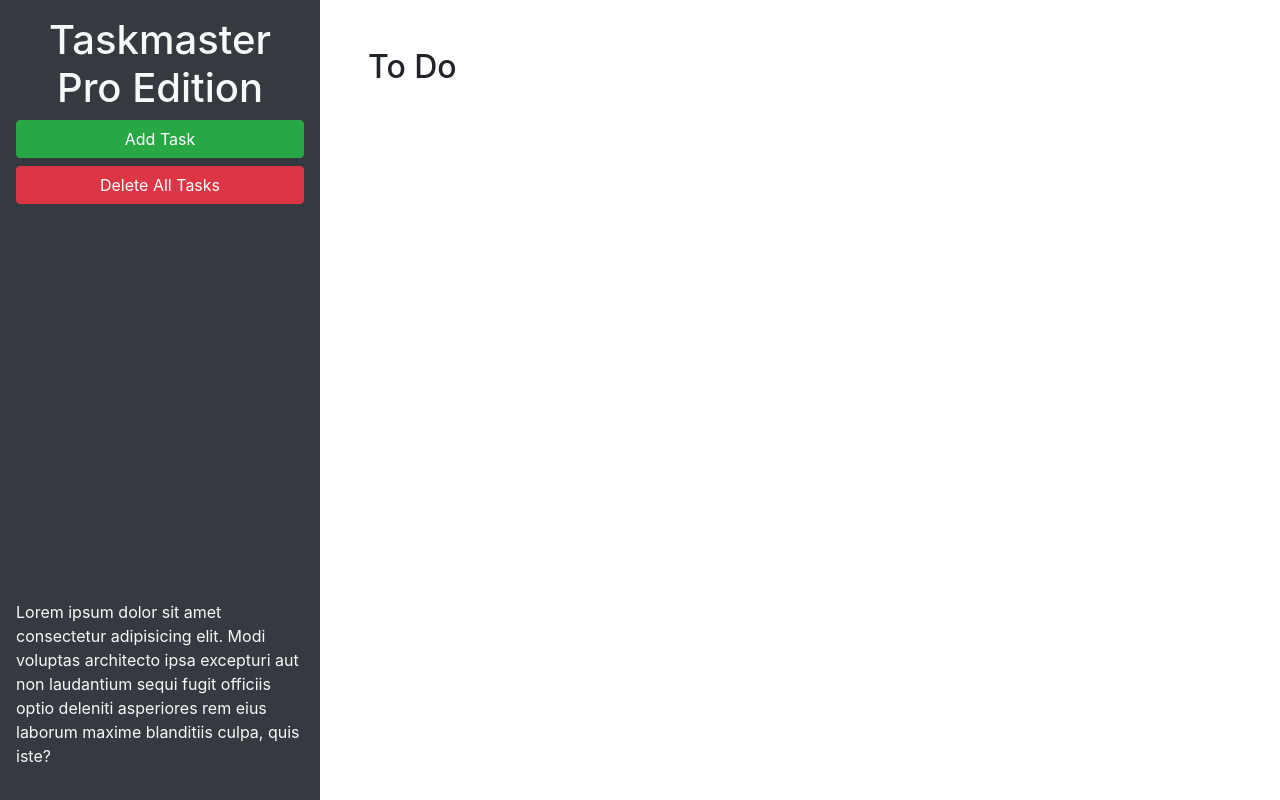
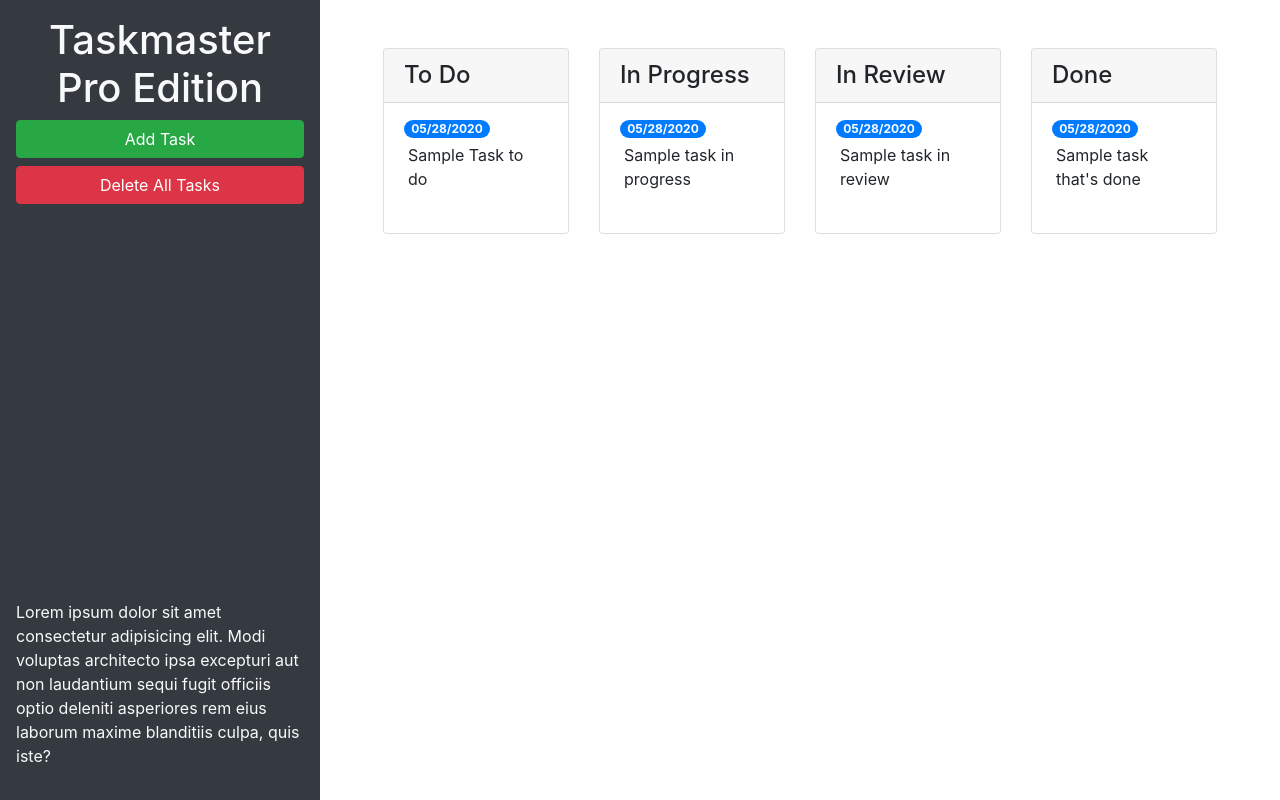
Before and after one commit to chapmanh10/taskmaster-pro, a plain HTML site: page index.html in a window 1280 px wide. Drawn offline with nearby package versions, Linux system fonts and the light colour scheme.

Commit message:
cards created and modal updated

```diff
--- a/assets/js/script.js
+++ b/assets/js/script.js
@@ -126,7 +126,7 @@ $(".list-group").on("blur", "input[type='text']", function() {
   var index = $(this)
     .closest(".list-group-item")
     .index();
-
+console.log(status, index, tasks)
   // update task in array and re-save to localstorage
   tasks[status][index].date = date;
   saveTasks();
--- a/index.html
+++ b/index.html
@@ -24,9 +24,59 @@
       </p>
     </header>
     <main class="col-12 col-lg-9">
-      <div class="m-5">
-        <h2>To Do</h2>
-        <ul id="list-toDo" class="list-group"> </ul>
+      <div class="m-5 row justify-content-around">
+        <!-- todo start -->
+        <div class="col-12 col-md-6 col-xl-3 mb-3">
+          <div class="card">
+            <h4 class="card-header">To Do</h4>
+            <ul id="list-toDo" class="list-group list-group-flush">
+              <li class="list-group-item">
+                <span class="badge badge-primary badge-pill">05/28/2020</span>
+                <p class="m-1">Sample Task to do</p>
+              </li>
+            </ul>
+          </div>
+        </div>
+        <!-- todo end -->
+        <!-- in progress start -->
+        <div class="col-12 col-md-6 col-xl-3 mb-3">
+          <div class="card">
+            <h4 class="card-header">In Progress</h4>
+            <ul id="list-inProgress" class="list-group list-group-flush">
+              <li class="list-group-item">
+                <span class="badge badge-primary badge-pill">05/28/2020</span>
+                <p class="m-1">Sample task in progress</p>
+              </li>
+            </ul>
+          </div>
+        </div>
+        <!-- in progress end -->
+        <!-- in review start -->
+        <div class="col-12 col-md-6 col-xl-3 mb-3">
+          <div class="card">
+            <h4 class="card-header">In Review</h4>
+            <ul id="list-inReview" class="list-group list-group-flush">
+              <li class="list-group-item">
+                <span class="badge badge-primary badge-pill">05/28/2020</span>
+                <p class="m-1">Sample task in review</p>
+              </li>
+            </ul>
+          </div>
+        </div>
+        <!-- in review end -->
+        <!-- done start -->
+        <div class="col-12 col-md-6 col-xl-3 mb-3">
+          <div class="card">
+            <h4 class="card-header">Done</h4>
+            <ul id="list-done" class="list-group list-group-flush">
+              <li class="list-group-item">
+                <span class="badge badge-primary badge-pill">05/28/2020</span>
+                <p class="m-1">Sample task that's done</p>
+              </li>
+            </ul>
+          </div>
+        </div>
+        <!-- done end -->
       </div>
     </main>
   </div>
@@ -46,11 +96,11 @@
           <form>
             <div class="form-group">
               <label for="modalTaskDescription">Task description</label>
-              <textarea id="modalTaskDescription" rows="3"></textarea>
+              <textarea id="modalTaskDescription" rows="3" class="form-control"></textarea>
             </div>
             <div class="form-group">
               <label for="modalDueDate">Due date</label>
-              <input type="text" id="modalDueDate" placeholder="mm/dd/yyyy" autocomplete="off" />
+              <input type="text" class="form-control" id="modalDueDate" placeholder="mm/dd/yyyy" autocomplete="off" />
             </div>
           </form>
         </div>
```
